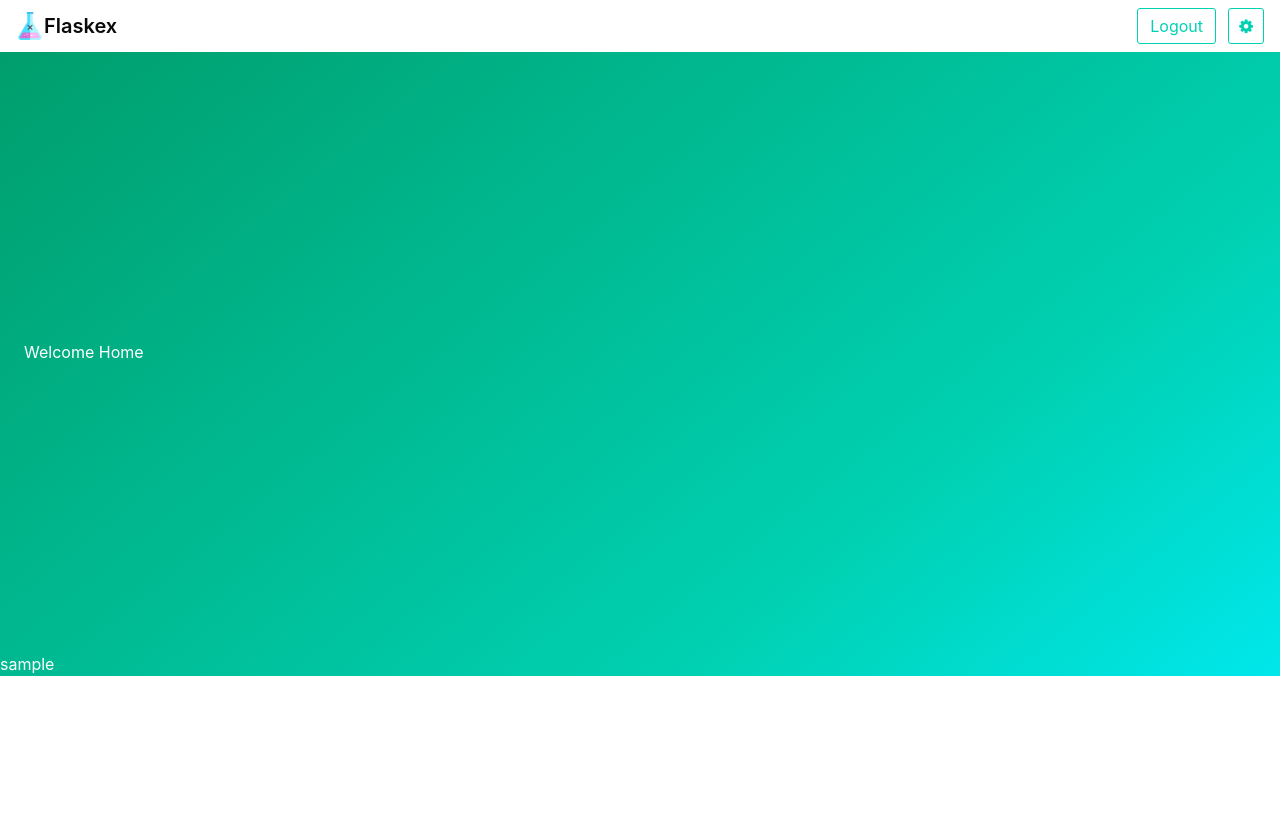
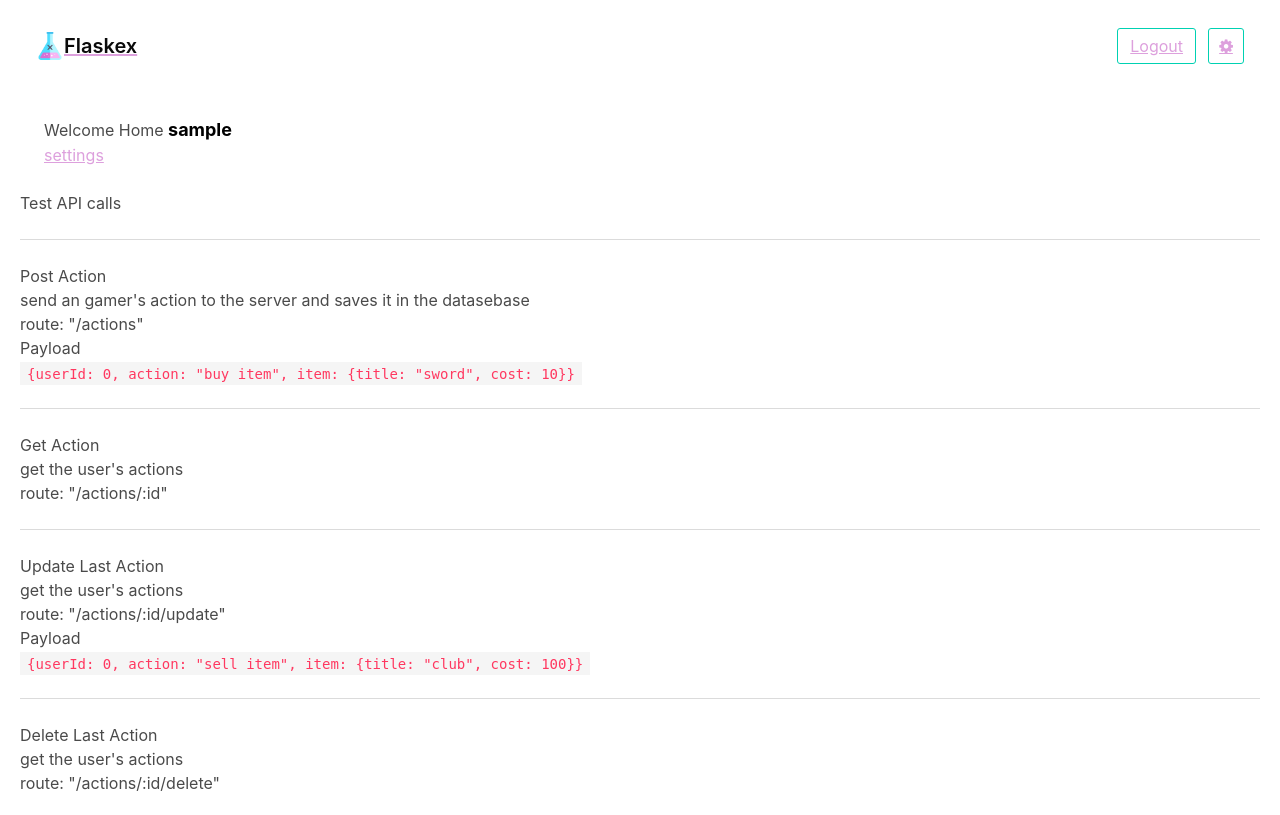
Before and after one commit to headwinds/flask-now-postgres-offline, a Flask app: page / in a window 1280 px wide. Before the commit the page ends 676 px from the top, so only its background shows below. Run offline with Flask 2, Linux system fonts and the light colour scheme; the visitor is signed in with stand-in values (Sample User, id 1); data comes from the database, SQL or seed files in the repository; some libraries are stand-ins or nearby versions.

Commit message:
refactored to use blueprints

```diff
--- a/app.py
+++ b/app.py
@@ -1,14 +1,20 @@
 # -*- coding: utf-8 -*-
-
-from scripts import tabledef
-from scripts import forms
-from scripts import helpers
+from dotenv import load_dotenv
+load_dotenv()
+import database.database_connection
+from forms.login_form import LoginForm
+from helpers.helpers import get_user, hash_password, credentials_valid, username_taken, add_user, change_user
 from flask import Flask, redirect, url_for, render_template, request, session
 from flask_cors import CORS
+from blueprints.login_blueprint import login_blueprint
+from blueprints.logout_blueprint import logout_blueprint
+from blueprints.register_blueprint import register_blueprint
+from blueprints.settings_blueprint import settings_blueprint
 import json
 import sys
 import os
 
+# ======== App Config =================================================#
 
 app = Flask(__name__)
 CORS(app)
@@ -21,70 +27,21 @@ else:
 
 app.secret_key = secret_key
 
-
-# ======== Routing =========================================================== #
-# -------- Login ------------------------------------------------------------- #
-@app.route('/', methods=['GET', 'POST'])
-def login():
-    if not session.get('logged_in'):
-        form = forms.LoginForm(request.form)
-        if request.method == 'POST':
-            username = request.form['username'].lower()
-            password = request.form['password']
-            if form.validate():
-                if helpers.credentials_valid(username, password):
-                    session['logged_in'] = True
-                    session['username'] = username
-                    return json.dumps({'status': 'Login successful'})
-                return json.dumps({'status': 'Invalid user/pass'})
-            return json.dumps({'status': 'Both fields required'})
-        return render_template('login.html', form=form)
-    user = helpers.get_user()
-    return render_template('home.html', user=user)
+app.config['RECAPTCHA_USE_SSL']= False
+app.config['RECAPTCHA_PUBLIC_KEY']= os.getenv("RECAPTCHA_PUBLIC_KEY")
+app.config['RECAPTCHA_PRIVATE_KEY']= os.getenv("RECAPTCHA_PRIVATE_KEY")
+app.config['RECAPTCHA_OPTIONS'] = {'theme':'white'}
 
 
-@app.route("/logout")
-def logout():
-    session['logged_in'] = False
-    return redirect(url_for('login'))
-
-
-# -------- Signup ---------------------------------------------------------- #
-@app.route('/signup', methods=['GET', 'POST'])
-def signup():
-    if not session.get('logged_in'):
-        form = forms.LoginForm(request.form)
-        if request.method == 'POST':
-            username = request.form['username'].lower()
-            password = helpers.hash_password(request.form['password'])
-            email = request.form['email']
-            if form.validate():
-                if not helpers.username_taken(username):
-                    helpers.add_user(username, password, email)
-                    session['logged_in'] = True
-                    session['username'] = username
-                    return json.dumps({'status': 'Signup successful'})
-                return json.dumps({'status': 'Username taken'})
-            return json.dumps({'status': 'User/Pass required'})
-        return render_template('login.html', form=form)
-    return redirect(url_for('login'))
-
-
-# -------- Settings ---------------------------------------------------------- #
-@app.route('/settings', methods=['GET', 'POST'])
-def settings():
-    if session.get('logged_in'):
-        if request.method == 'POST':
-            password = request.form['password']
-            if password != "":
-                password = helpers.hash_password(password)
-            email = request.form['email']
-            helpers.change_user(password=password, email=email)
-            return json.dumps({'status': 'Saved'})
-        user = helpers.get_user()
-        print("settings user: ", user)
-        return render_template('settings.html', user=user)
-    return redirect(url_for('login'))
+# ======== Blueprint Routing =================================================#
+# Login
+app.register_blueprint(login_blueprint)
+# Logout
+app.register_blueprint(logout_blueprint)
+# Register
+app.register_blueprint(register_blueprint)
+# Settings
+app.register_blueprint(settings_blueprint)
 
 
 # ======== Main ============================================================== #
--- /dev/null
+++ b/blueprints/login_blueprint.py
@@ -0,0 +1,25 @@
+from flask import Blueprint, redirect, url_for, render_template, request, session, json
+from helpers.helpers import get_user, credentials_valid
+from forms.login_form import LoginForm
+
+login_blueprint = Blueprint("logout", __name__)
+
+# -------- Login --------- #
+@login_blueprint.route('/', methods=['GET', 'POST'])
+@login_blueprint.route('/login', methods=['GET', 'POST'])
+def login():
+    if not session.get('logged_in'):
+        form = LoginForm(request.form)
+        if request.method == 'POST':
+            username = request.form['username'].lower()
+            password = request.form['password']
+            if form.validate():
+                if credentials_valid(username, password):
+                    session['logged_in'] = True
+                    session['username'] = username
+                    return json.dumps({'status': 'Login successful'})
+                return json.dumps({'status': 'Invalid user/pass'})
+            return json.dumps({'status': 'Both fields required'})
+        return render_template('login.html', form=form)
+    user = get_user()
+    return render_template('home.html', user=user)
--- a/scripts/tabledef.py
+++ b/database/database_connection.py
@@ -6,15 +6,13 @@ from sqlalchemy import Column, Integer, String
 from sqlalchemy.ext.declarative import declarative_base
 import os
 
-# SQLALCHEMY_DATABASE_URI = 'sqlite:///accounts.db'
+SQLALCHEMY_DATABASE_URI = None
 
-local_uri = 'postgresql+psycopg2://dbusername:dbpassword@dbhost:dbport/dbname'
-remote_uri = 'postgresql+psycopg2://dbusername:dbpassword@dbhost:dbport/dbname'
-SQLALCHEMY_DATABASE_URI = None
+
 if 'DATABASE_URI' in os.environ:
-    SQLALCHEMY_DATABASE_URI = os.environ['DATABASE_URI']
+    SQLALCHEMY_DATABASE_URI = os.getenv("DATABASE_URI")
 else:
-    SQLALCHEMY_DATABASE_URI = local_uri
+    SQLALCHEMY_DATABASE_URI = os.getenv("DB_URI_LOCAL")
 
 Base = declarative_base()
 
--- a/scripts/helpers.py
+++ b/helpers/helpers.py
@@ -1,6 +1,6 @@
 # -*- coding: utf-8 -*-
 
-from scripts import tabledef
+import database.database_connection as database_connection
 from flask import session
 from sqlalchemy.orm import sessionmaker
 from contextlib import contextmanager
@@ -23,19 +23,19 @@ def session_scope():
 
 
 def get_session():
-    return sessionmaker(bind=tabledef.engine)()
+    return sessionmaker(bind=database_connection.engine)()
 
 
 def get_user():
     username = session['username']
     with session_scope() as s:
-        user = s.query(tabledef.User).filter(tabledef.User.username.in_([username])).first()
+        user = s.query(database_connection.User).filter(database_connection.User.username.in_([username])).first()
         return user
 
 
 def add_user(username, password, email):
     with session_scope() as s:
-        u = tabledef.User(username=username, password=password.decode('utf8'), email=email)
+        u = database_connection.User(username=username, password=password.decode('utf8'), email=email)
         s.add(u)
         s.commit()
 
@@ -43,7 +43,7 @@ def add_user(username, password, email):
 def change_user(**kwargs):
     username = session['username']
     with session_scope() as s:
-        user = s.query(tabledef.User).filter(tabledef.User.username.in_([username])).first()
+        user = s.query(database_connection.User).filter(database_connection.User.username.in_([username])).first()
         for arg, val in kwargs.items():
             if val != "":
                 setattr(user, arg, val)
@@ -56,7 +56,7 @@ def hash_password(password):
 
 def credentials_valid(username, password):
     with session_scope() as s:
-        user = s.query(tabledef.User).filter(tabledef.User.username.in_([username])).first()
+        user = s.query(database_connection.User).filter(database_connection.User.username.in_([username])).first()
         if user:
             return bcrypt.checkpw(password.encode('utf8'), user.password.encode('utf8'))
         else:
@@ -65,4 +65,4 @@ def credentials_valid(username, password):
 
 def username_taken(username):
     with session_scope() as s:
-        return s.query(tabledef.User).filter(tabledef.User.username.in_([username])).first()
+        return s.query(database_connection.User).filter(database_connection.User.username.in_([username])).first()
--- a/templates/home.html
+++ b/templates/home.html
@@ -1,9 +1,60 @@
 {% extends "base.html" %}
 {% block body %}
 {% include "navbar.html" %}
-<section class="hero is-primary is-bold is-large">
-  <div class="hero-body">Welcome Home</div>
-  <p>{{user.username}}</p>
+<style>
+  .hero {
+    background: "#eee";
+    margin: 20px;
+  }
+  a {color: plum !important;
+    text-decoration: underline !important;}
+</style>
+<section class="hero is-bold is-small">
+    <div class="hero-body">
+        <h1>Welcome Home <span style="font-size: 18px; color: black; font-weight: bold">{{user.username}}</span></h1>
+        <a href="/settings" class="link">settings</a>
+    </div>
+    <div>
+        <h2>Test API calls</h2>
+        <hr />
+        <div>
+            <div>
+                <h3>Post Action</h3>
+                <p>send an gamer's action to the server and saves it in the datasebase</p>
+                <p>route: "/actions"</p>
+                <h4>Payload</h4>
+                <code>
+                    {userId: 0,
+                    action: "buy item",
+                    item: {title: "sword", cost: 10}}
+                </code>
+            </div>
+            <hr />
+            <div>
+                <h3>Get Action</h3>
+                <p>get the user's actions</p>
+                <p>route: "/actions/:id"</p>
+            </div>
+            <hr />
+            <div>
+                <h3>Update Last Action</h3>
+                <p>get the user's actions</p>
+                <p>route: "/actions/:id/update"</p>
+                <h4>Payload</h4>
+                <code>
+                    {userId: 0,
+                    action: "sell item",
+                    item: {title: "club", cost: 100}}
+                </code>
+            </div>
+            <hr />
+            <div>
+                <h3>Delete Last Action</h3>
+                <p>get the user's actions</p>
+                <p>route: "/actions/:id/delete"</p>
+            </div>
+        </div>
+    </div>
 </section>
 {% endblock %}
 {% block scripts %}
--- a/templates/login.html
+++ b/templates/login.html
@@ -63,7 +63,7 @@
         <div class="column is-auto">
           <div id="signup-box" class="signup-box">
             <div class="signup-area">
-              <h1 class="title">Sign Up</h1>
+              <h3 class="title">Register</h3>
               <div class="field">
                 <p class="control has-icons-left has-icons-right">
                   <input id="signup-user" class="input is-success" type="text" placeholder="Username">
```
Also changed, not shown: blueprints/logout_blueprint.py (added, +11 -0 lines), blueprints/register_blueprint.py (added, +25 -0 lines), blueprints/settings_blueprint.py (added, +21 -0 lines), README.md, forms/login_form.py (renamed from scripts/forms.py), scripts/__init__.py (deleted), 1 other file.
